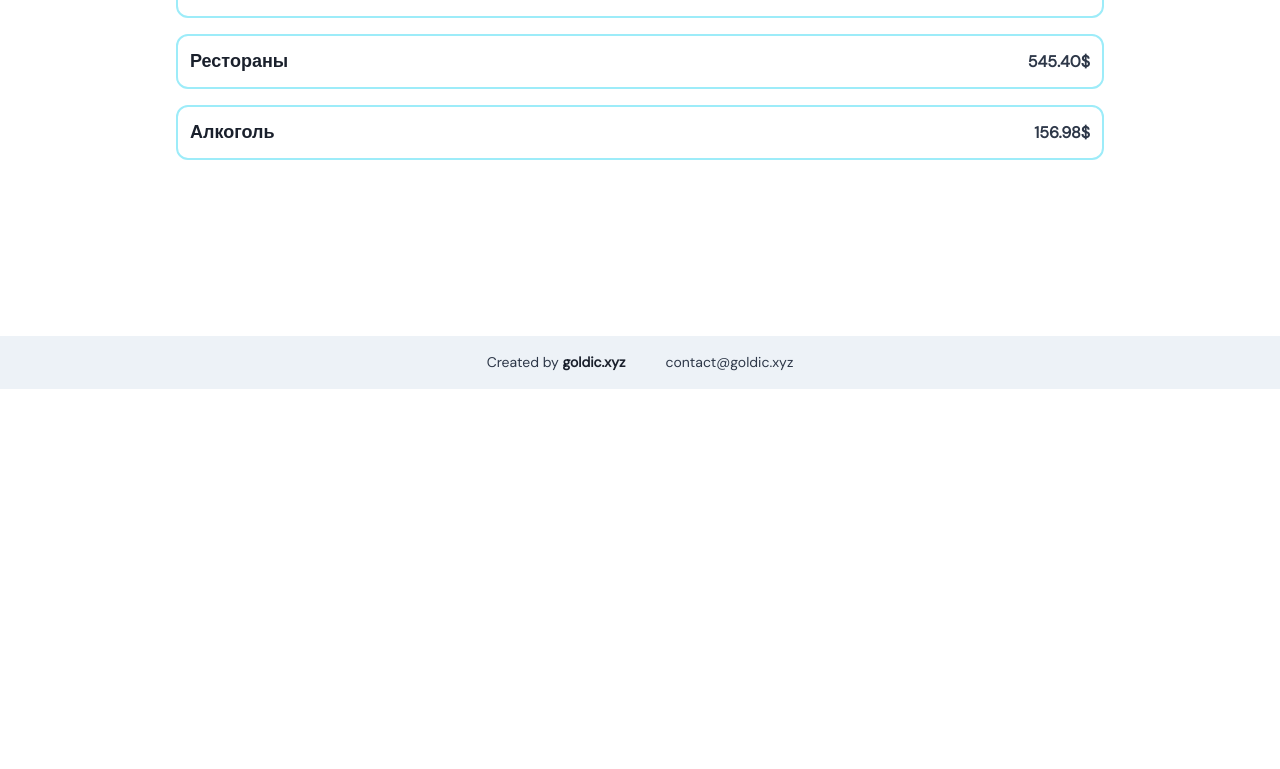
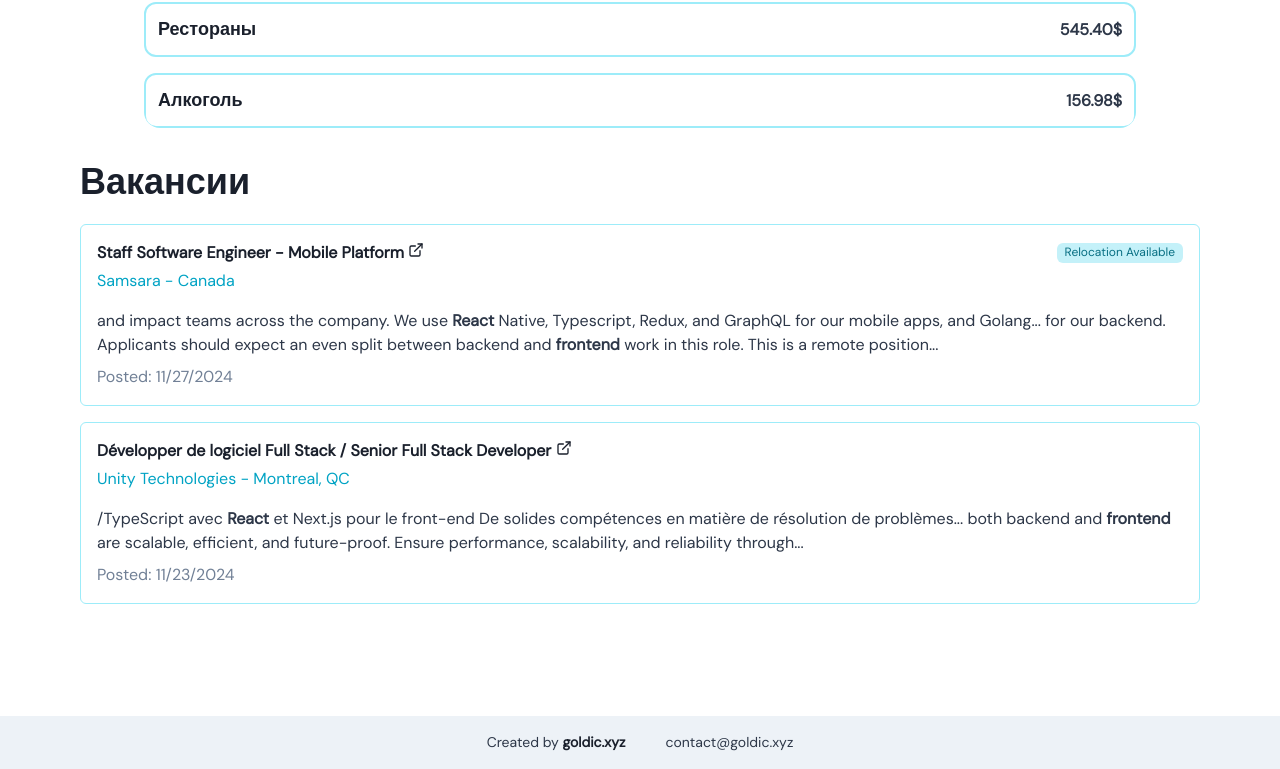
Before and after one commit to goldic342/urelocate-v2, a React (Vite) app in the folder frontend/: page /report in a window 1280 px wide. Shown: the part 1190-1959 px from the top of the page. Before the commit the page ends 1579 px from the top, so only its background shows below. Built offline with nearby package versions, Linux system fonts and the light colour scheme.

Commit message:
Create vacancies section

```diff
--- a/frontend/src/components/ExpensesSection.jsx
+++ b/frontend/src/components/ExpensesSection.jsx
@@ -30,7 +30,6 @@ const ExpensesSection = ({ expenses }) => {
       <Flex
         direction={{ base: 'column', md: 'row' }}
         borderRadius="2xl"
-        p={8}
         gap={6}
         position="relative"
         overflow="hidden"
--- /dev/null
+++ b/frontend/src/components/VacanciesSection.jsx
@@ -0,0 +1,49 @@
+import { Box, Flex, Text, Link, VStack, Tag, Heading } from '@chakra-ui/react'
+import { ExternalLink } from 'lucide-react'
+const VacanciesSection = ({ vacancies }) => {
+  return (
+    <Box>
+      <Heading fontWeight="bold" mb={5}>
+        Вакансии
+      </Heading>
+      <VStack spacing={4} align="stretch">
+        {vacancies.jobs.map((job, index) => (
+          <Box
+            key={index}
+            p={4}
+            borderWidth="1px"
+            borderRadius="md"
+            borderColor="cyan.200"
+            transition={'all 0.2s ease-in'}
+            _hover={{ bg: 'cyan.100' }}
+          >
+            <Flex justifyContent="space-between" alignItems="center" mb={1}>
+              <Link href={job.url} isExternal fontWeight="semibold">
+                {job.title}{' '}
+                <ExternalLink size={16} style={{ display: 'inline' }} />
+              </Link>
+              {job.has_relocation && (
+                <Tag size="sm" colorScheme="cyan">
+                  Relocation Available
+                </Tag>
+              )}
+            </Flex>
+            <Text color="cyan.600" mb={4}>
+              {job.company} - {job.locations}
+            </Text>
+            <Text
+              color="gray.700"
+              mb={2}
+              dangerouslySetInnerHTML={{ __html: job.description }}
+            ></Text>
+            <Text color="gray.500">
+              Posted: {new Date(job.date).toLocaleDateString()}
+            </Text>
+          </Box>
+        ))}
+      </VStack>
+    </Box>
+  )
+}
+
+export default VacanciesSection
--- a/frontend/src/pages/ReportPage.jsx
+++ b/frontend/src/pages/ReportPage.jsx
@@ -3,6 +3,7 @@ import PercentProgress from '../components/ui/PercentProgress'
 import { useSearchParams } from 'react-router-dom'
 import AdvicesSection from '../components/AdvicesSection'
 import ExpensesSection from '../components/ExpensesSection'
+import VacanciesSection from '../components/VacanciesSection'
 
 const ReportPage = () => {
   const [searchParams] = useSearchParams()
@@ -86,6 +87,51 @@ const ReportPage = () => {
           }}
         />
       </Box>
+
+      <VacanciesSection
+        vacancies={{
+          jobs: [
+            {
+              locations: 'Canada',
+              site: '',
+              date: 'Wed, 27 Nov 2024 23:15:42 GMT',
+              url: 'https://jobviewtrack.com/en-gb/job-1f4e417e42021b19460645432d0f090e0b45111a6b3e4549544148443c01410057021a046c2a0a421d040c536f455a4443010a1c25314e04010f0b02172227070f075d4a4f482c5159/5af19556d557721d2497e72bf207ad60.html?affid=1b821501e405ac3931bff4829d554dad',
+              title: 'Staff Software Engineer - Mobile Platform',
+              description:
+                ' and impact teams across the company.   We use <b>React</b> Native, Typescript, Redux, and GraphQL for our mobile apps, and Golang... for our backend. Applicants should expect an even split between backend and <b>frontend</b> work in this role.   This is a remote position...',
+              company: 'Samsara',
+              salary: '',
+              salary_min: null,
+              salary_max: null,
+              salary_type: null,
+              salary_currency_code: null,
+              has_relocation: true
+            },
+            {
+              locations: 'Montreal, QC',
+              site: '',
+              date: 'Sat, 23 Nov 2024 07:18:21 GMT',
+              url: 'https://jobviewtrack.com/en-gb/job-1b4a416b5808034e7400410003412a0213451807191658296e48430d001c073045150d0d01170052762e1c1f460b6e594c07046c63115606040e1e021722270d071a45593c1919525b/fbc220b0d3c3f6f7e98d20cc9c13cbcf.html?affid=1b821501e405ac3931bff4829d554dad',
+              title:
+                'Développer de logiciel Full Stack / Senior Full Stack Developer',
+              description:
+                '/TypeScript avec <b>React</b> et Next.js pour le front-end  De solides compétences en matière de résolution de problèmes... both backend and <b>frontend</b> are scalable, efficient, and future-proof.  Ensure performance, scalability, and reliability through...',
+              company: 'Unity Technologies',
+              salary: '',
+              salary_min: null,
+              salary_max: null,
+              salary_type: null,
+              salary_currency_code: null,
+              has_relocation: false
+            }
+          ],
+          pages: 1,
+          hits: 2,
+          hits_relocation: 1,
+          response_type: 'JOBS',
+          response_time: 0.0227069854736328
+        }}
+      />
     </Container>
   )
 }
```
